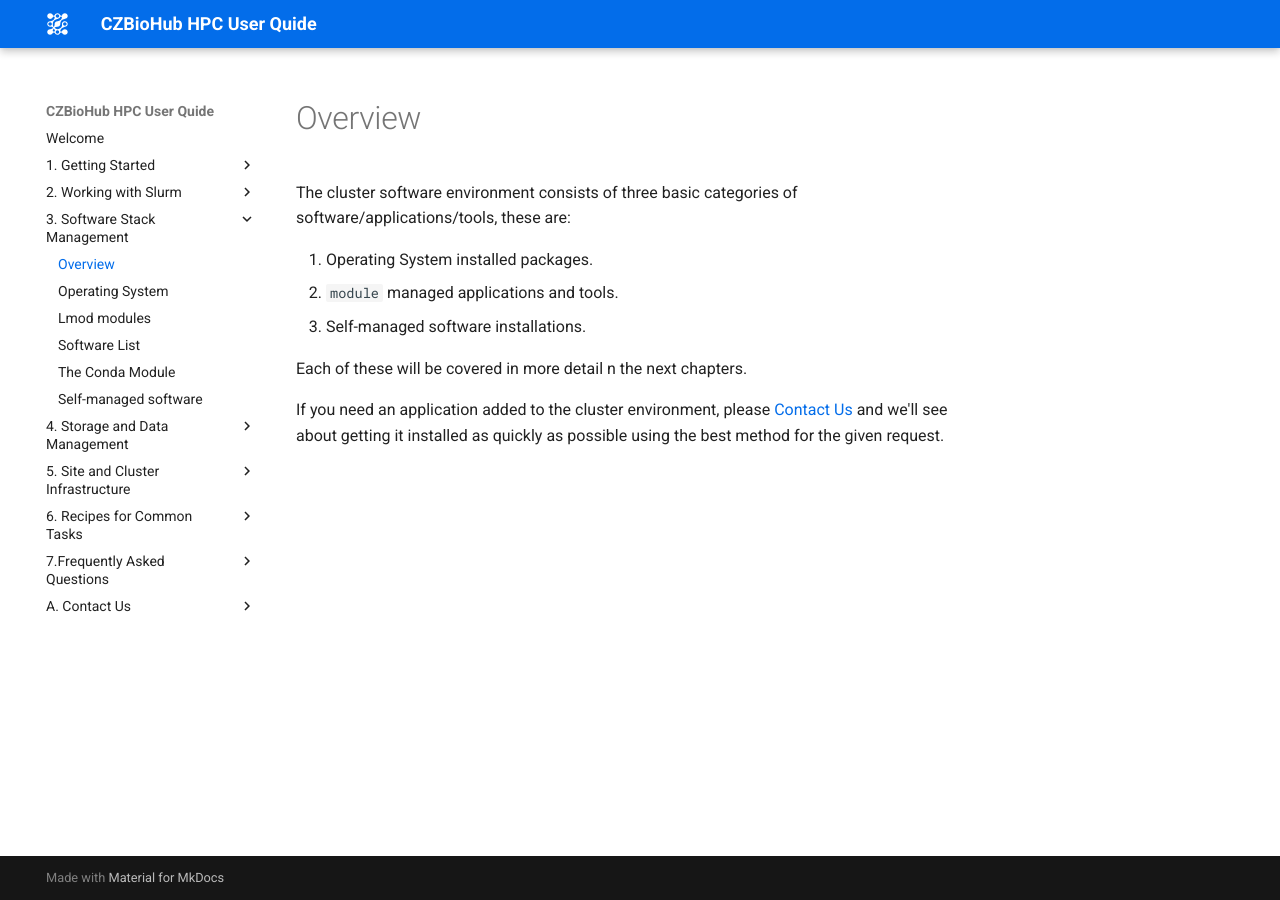
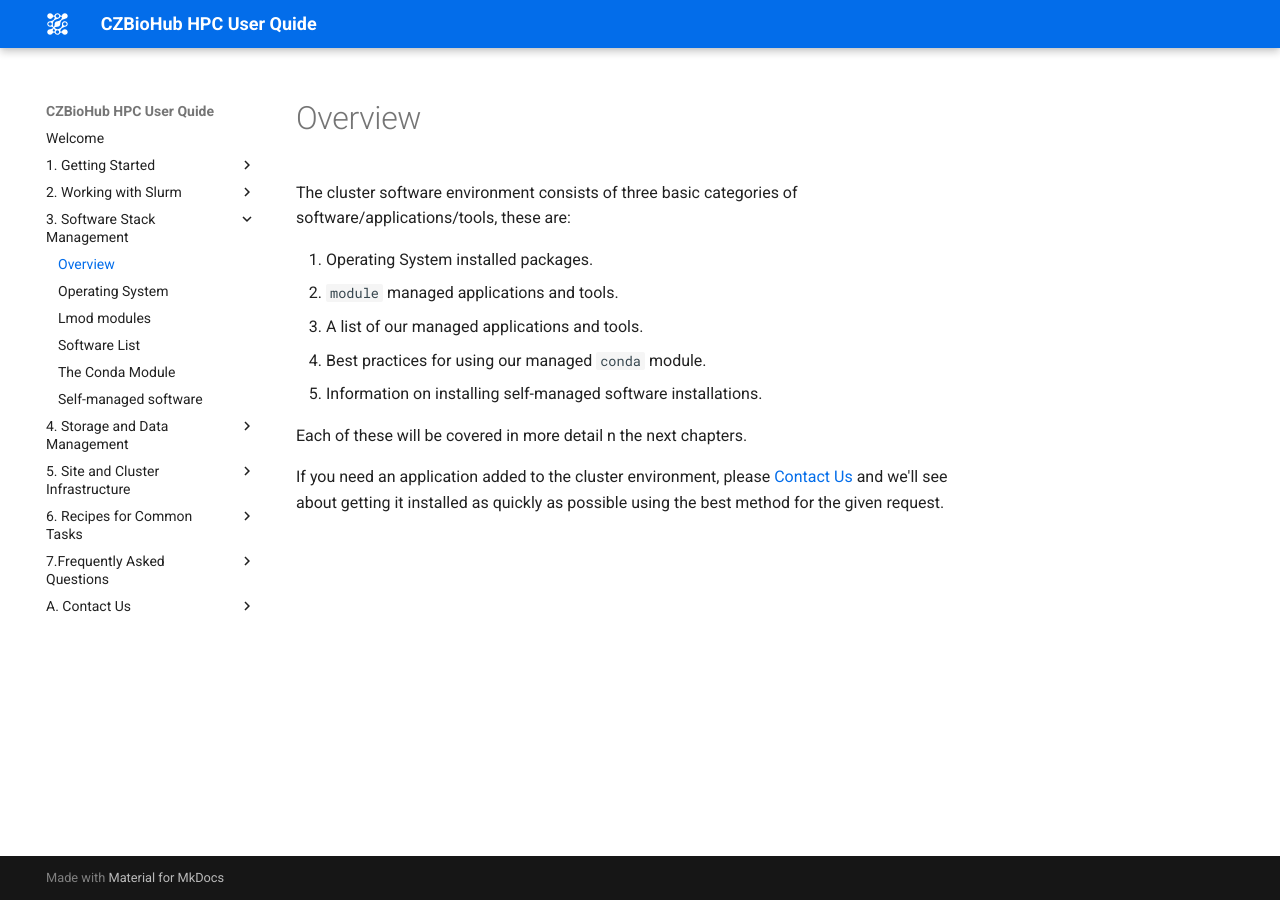
Before and after one commit to biohub-hpc/hpcuserguide, an MkDocs documentation site: the page built from docs/3._Software_Stack_Management/a._Software_Stack_Overview.md, in a window 1280 px wide. Built offline with MkDocs 1.6.1 and Material for MkDocs 9.7.7, drawn with Linux system fonts in a browser that asks for light colours.

Commit message:
added more for the overview and added numbers to list -RC

```diff
--- a/docs/3._Software_Stack_Management/a._Software_Stack_Overview.md
+++ b/docs/3._Software_Stack_Management/a._Software_Stack_Overview.md
@@ -4,8 +4,11 @@
 software/applications/tools, these are:
 
 1. Operating System installed packages.
-1. `module` managed applications and tools.
-1. Self-managed software installations.
+2. `module` managed applications and tools.
+3. A list of our managed applications and tools.
+4. Best practices for using our managed `conda` module.
+5. Information on installing self-managed software installations.
+
 
 Each of these will be covered in more detail n the next chapters.
 
```
